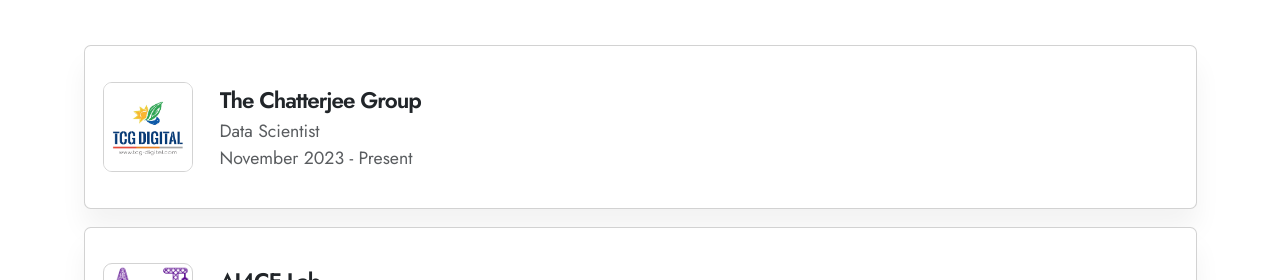
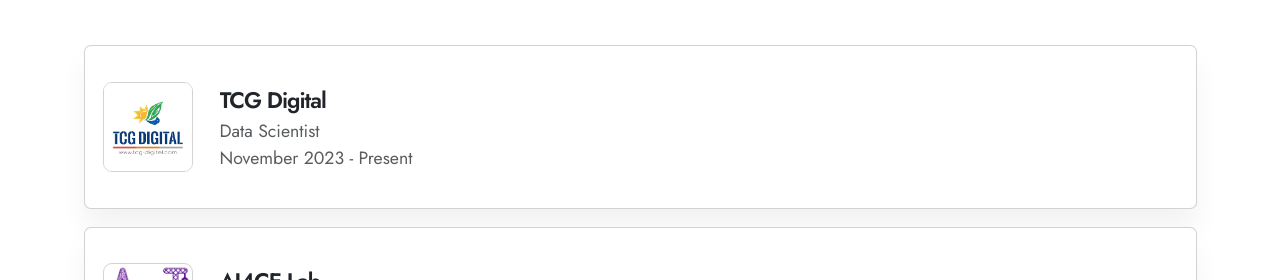
Before and after one commit to AAKASHKSHETTY/AAKASHKSHETTY.github.io, a Jekyll site: the page built from index.md, in a window 1280 px wide and 900 px high, scrolled down 608 px. Shown: the part 176-456 px from the top of the window. Built offline with Jekyll 4.4.1, drawn with Linux system fonts in a browser that asks for light colours; nearby versions of some CDN libraries.

Commit message:
New commit

```diff
--- a/_data/experience.yml
+++ b/_data/experience.yml
@@ -1,6 +1,6 @@
 # experience
 
-- company: The Chatterjee Group
+- company: TCG Digital
   role: Data Scientist
   description: false
   time: November 2023 - Present
```
